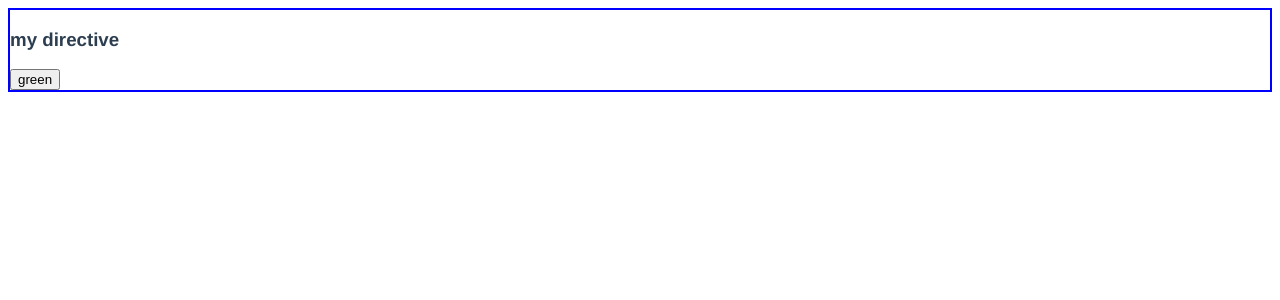
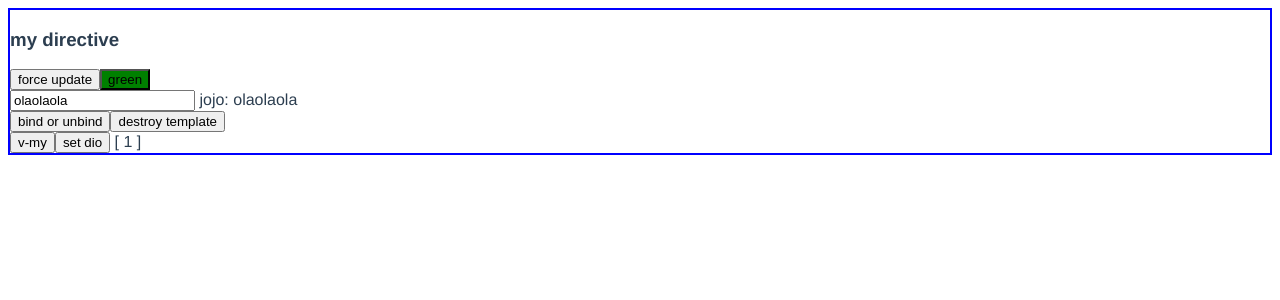
Before and after one commit to lzz-chn/vue-test, a Vue app: page /#/ in a window 1280 px wide. Shown: the top 300 px of the page. Built offline with nearby package versions, Linux system fonts and the light colour scheme.

Commit message:
增加自定义指令练习

```diff
--- a/src/components/MyDirective.vue
+++ b/src/components/MyDirective.vue
@@ -1,31 +1,79 @@
 <template>
 	<div class="yyDirective">
 		<h3>my directive</h3>
-		<button v-green>green</button>
+		<button @click="$forceUpdate()">force update</button>
+		<button v-green:num.a.b="jojo" v-if="state">green</button>
+		<br />
+		<input type="text" v-model="jojo" />
+		jojo: {{jojo}}
+		<br />
+		<button @click="state=!state">bind or unbind</button>
+		<button @click="$destroy()">destroy template</button>
+		<div>
+			<button v-my:[dio]>v-my</button>
+			<button @click="$set(dio,dio.length,Math.random().toFixed(1)*10)">set dio</button>
+			{{dio}}
+		</div>
 	</div>
 </template>
 
 <script>
 export default {
 	name: 'MyDirective',
+	data() {
+		return {
+			jojo: 'olaolaola',
+			dio: [1],
+			state: true
+		}
+	},
 	directives: {
+		my: {
+			update(el, binding) {
+				console.log('binding.arg:', binding.arg)
+			}
+		},
 		green: {
 			// bind()  只调用一次，指令第一次绑定到元素时调用
-			bind(el) {
-				console.log('标签绑定指令')
+			bind(el, binding) {
+				el.style.backgroundColor = 'green'
+				console.log('指令第一次绑定到元素')
+				// 无法获取绑定标签的父级
+				console.log('el.parentElement:', el.parentElement) // null
+				// 指令名，不包括 v- 前缀。
+				console.log('binding.name:', binding.name) // green
+				// 指令的绑定值
+				console.log('binding.value:', binding.value) // olaolaola
+				// 绑定值的表达式或变量名
+				console.log('binding.expression:', binding.expression) // jojo
+				// 传给指令的参数
+				console.log('binding.arg:', binding.arg) // num
+				// 一个包含修饰符的对象
+				console.log('binding.modifiers:', binding.modifiers) // {a: true, b: true}
 			},
 			// 被绑定元素插入父节点时调用
 			inserted(el) {
 				el.parentElement.style.border = '2px solid blue'
+				console.log('绑定元素插入父节点')
 			},
-			update(el) {
-				console.log('标签即将更新')
+			// 被绑定元素所在的模板更新时调用，而不论绑定值是否变化。
+			update(el, binding, vnode, oldVnode) {
+				console.log('模板更新')
+				console.log('vnode:', vnode)
+				//  指令绑定的前一个值，仅在 update 和 componentUpdated 钩子中可用。无论值是否改变都可用。
+				console.log('binding.oldValue:', binding.oldValue) // undefined
 			},
-			componentUpdated() {
-				console.log('标签更新完成')
+			// 被绑定元素所在模板完成一次更新周期时调用。
+			componentUpdated(binding, oldVnode) {
+				console.log('模板完成一次更新周期')
+				//  指令绑定的前一个值，仅在 update 和 componentUpdated 钩子中可用。无论值是否改变都可用。
+				console.log('binding.oldValue:', binding.oldValue) // undefined
 			},
+			// 只调用一次， 指令与元素解绑时调用
 			unbind(el) {
-				console.log('标签解绑指令')
+				console.log('指令与元素解绑')
+				// 若解绑后，当前元素未被删除则可以获取元素的父级标签
+				console.log('el.parentElement :', el.parentElement)
 			}
 		}
 	}
```
